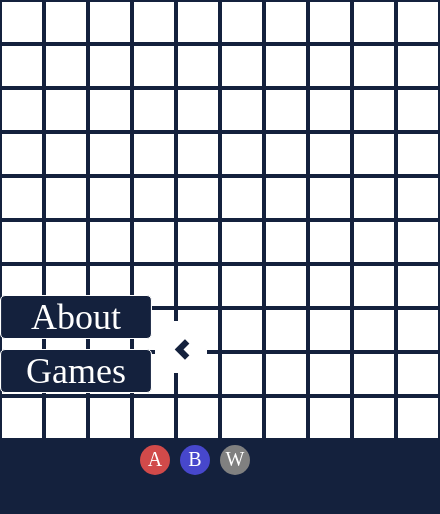
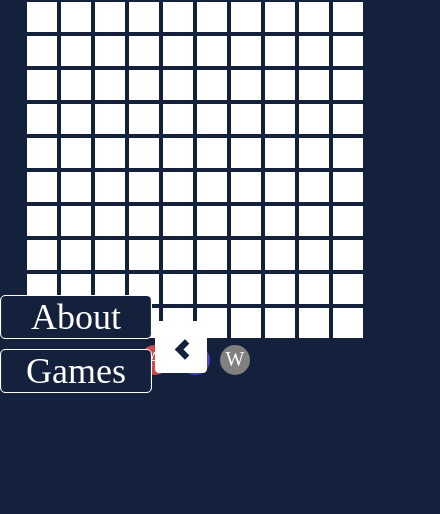
Before and after one commit to adheeeem/algo-games, a React (Create React App) app: page /games/labyrinth in a window 390 px wide. Shown: the top 514 px of the page, 440 px wide, since content can reach past the window. Built offline with nearby package versions, Linux system fonts and the light colour scheme.

Commit message:
Added media query

```diff
--- a/src/css/lab.css
+++ b/src/css/lab.css
@@ -60,3 +60,10 @@
 #pointc {
   background-color: grey;
 }
+
+@media screen and (max-width: 500px) {
+  .lab_cell {
+    width: 20px;
+    height: 20px;
+  }
+}
```
Also changed, not shown: src/css/tic.css (indentation only).
